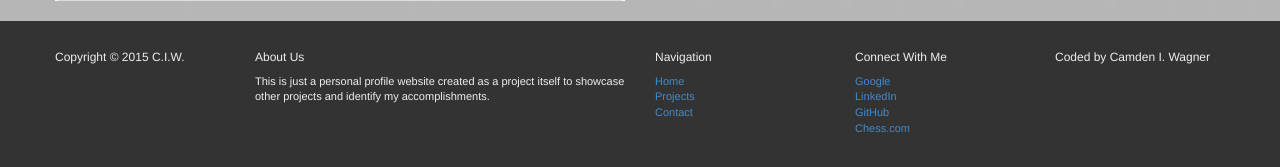
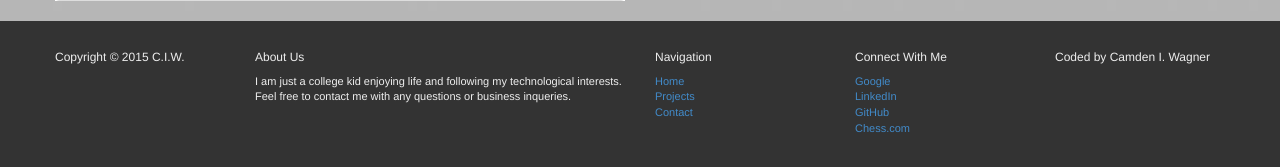
Before and after one commit to ivarcode/www, a PHP site: page /index.php in a window 1280 px wide. Shown: the part 1803-1970 px from the top of the page. Run offline with PHP 8.4, Linux system fonts and the light colour scheme.

Commit message:
changed About Us section in footer again

```diff
--- a/php/footer.php
+++ b/php/footer.php
@@ -7,7 +7,7 @@
 					</div> <!-- end col-sm-2 -->
 					<div class="col-sm-4">
 						<h6>About Us</h6>
-						<p>This is just a personal profile website created as a project itself to showcase other projects and identify my accomplishments.</p>
+						<p>I am just a college kid enjoying life and following my technological interests.  Feel free to contact me with any questions or business inqueries.</p>
 					</div> <!-- end col-sm-4 -->
 					<div class="col-sm-2">
 						<h6>Navigation</h6>
```
